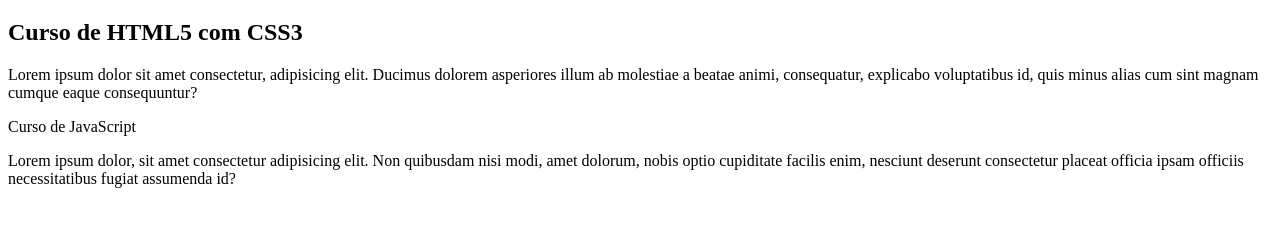
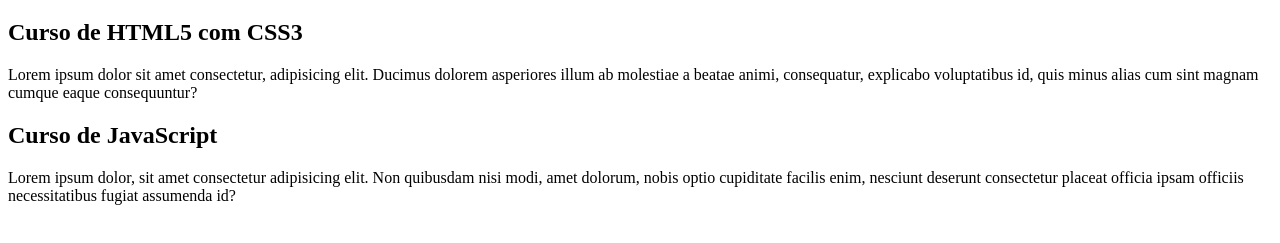
Before and after one commit to fernandocfabril/projeto-site, a plain HTML site: page index.html in a window 1280 px wide. Shown: the part 61-304 px from the top of the page. Drawn offline with Linux system fonts and the light colour scheme.

Commit message:
Update index.html

```diff
--- a/index.html
+++ b/index.html
@@ -15,8 +15,9 @@
             <p>Lorem ipsum dolor sit amet consectetur, adipisicing elit. Ducimus dolorem asperiores illum ab molestiae a beatae animi, consequatur, explicabo voluptatibus id, quis minus alias cum sint magnam cumque eaque consequuntur?</p>
         </article>
         <article>
-            Curso de JavaScript</article>
-        <p>Lorem ipsum dolor, sit amet consectetur adipisicing elit. Non quibusdam nisi modi, amet dolorum, nobis optio cupiditate facilis enim, nesciunt deserunt consectetur placeat officia ipsam officiis necessitatibus fugiat assumenda id?</p>
+            <h2>Curso de JavaScript</h2>
+            <p>Lorem ipsum dolor, sit amet consectetur adipisicing elit. Non quibusdam nisi modi, amet dolorum, nobis optio cupiditate facilis enim, nesciunt deserunt consectetur placeat officia ipsam officiis necessitatibus fugiat assumenda id?</p>
+    </article>
     </main>
 </body>
 </html>
```
